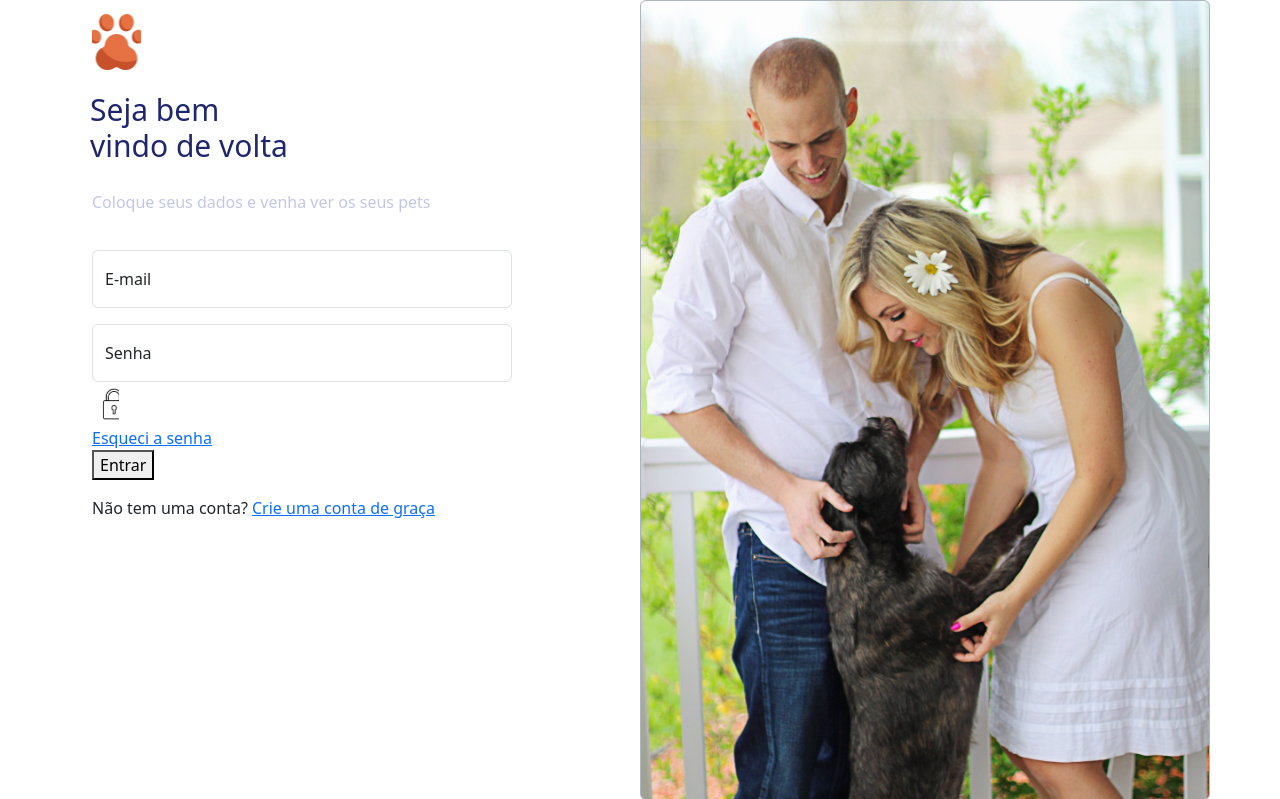
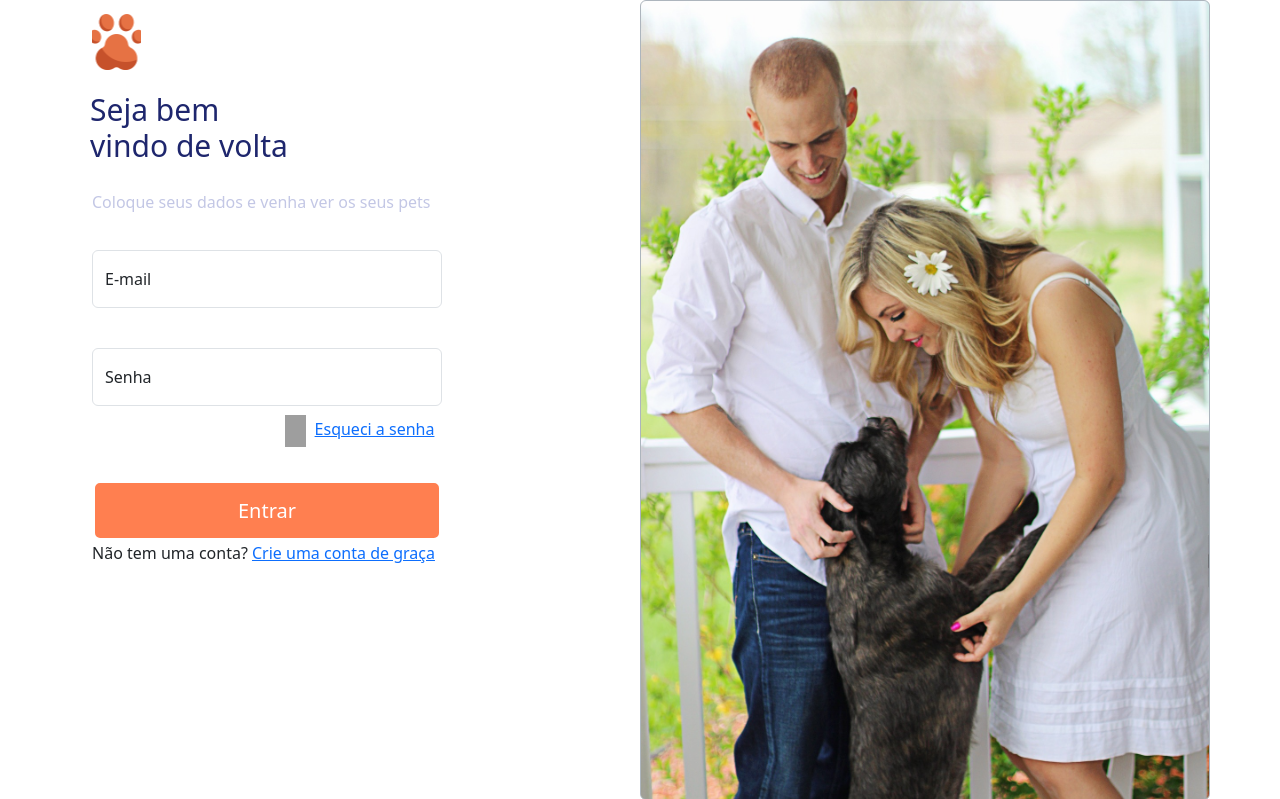
Before and after one commit to ZimboSebastiao/salva-pets2, a PHP site: page /login.html in a window 1280 px wide. Shown: the top 799 px of the page. Run offline with PHP 8.4, Linux system fonts and the light colour scheme; grey boxes are pictures that could not be loaded.

Commit message:
estilizando a pag login

```diff
--- a/assets/css/styles.css
+++ b/assets/css/styles.css
@@ -37,15 +37,42 @@ h1 {
 }
 
 .input {
-    width: 420px;
+    width: 350px;
     height: 2px;
 }
 
 .cadeado {
-    margin: 6px;
+    margin: 9px;
     width: 4%;
     height: 4vh;
-    background: url("../../icones/lock1.png");
     background-size: cover;
+}
+
+.estilo-cadeado {
+    /* background-color: black; */
+    display: flex;
+    justify-content: center;
+}
+
+.hero {
+    position: relative;
+    bottom: -11px;
 
 }
+
+.botao {
+    width: 350px;
+    height: 61px;
+    background-color: #FF7F50;
+    border: solid;
+    cursor: pointer;
+
+
+
+}
+
+.botao:hover, .botao:focus, .botao:active {
+    border: solid;
+    cursor: pointer;
+    background-color: #e96d3f;
+}
--- a/login.html
+++ b/login.html
@@ -34,19 +34,23 @@
                             <input class="form-control input" id="floatingInput" placeholder="name@example.com" required type="email">
                             <label for="floatingInput">E-mail</label>
                         </div>
-
+                        <br>
                         <div class="form-floating">
                             <input  class="form-control input" id="floatingPassword" placeholder="Password" required type="password">
                             <label for="floatingPassword">Senha</label>
                         </div>
 
                         <div>
-                            <div class="cadeado"></div>
-                            <a href="" rel="pagina de criar nova senha">Esqueci a senha</a>
+                            <div class="estilo-cadeado">
+                                <img class="cadeado" src="icones/lock.png" alt="">
+
+                                <p class="hero"><a href="" rel="pagina de criar nova senha" >Esqueci a senha</a></p>
+                            </div>
                         </div>
-                        <p>
-                            <button>Entrar</button>
-                        </p>
+                        <br>
+                        <div >
+                            <button class="btn btn-primary btn-lg botao">Entrar</button>
+                        </div>
                     </form>
                     <p>Não tem uma conta? <a href="">Crie uma conta de graça</a></p>
                 </section>
```
